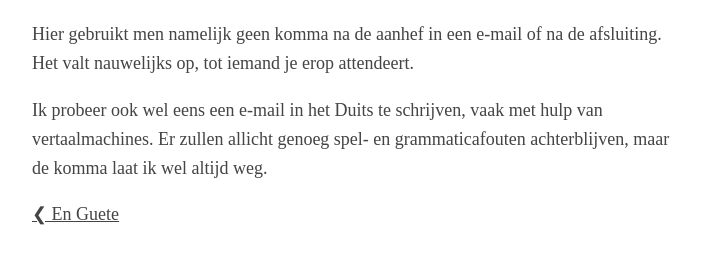
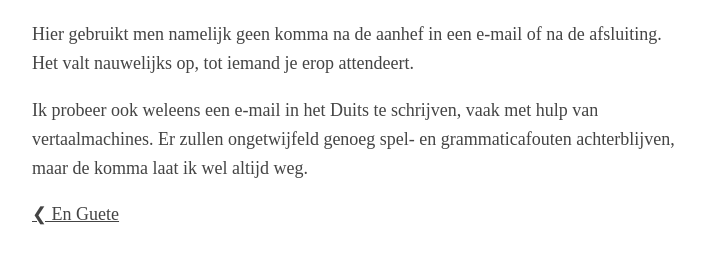
Before and after one commit to Roald87/roaldin.ch, a Jekyll site: the page built from _posts/2023-06-13-komma.md, in a window 1280 px wide. Shown: the part 549-813 px from the top of the page, without its empty margins (283-996 px from the left). Built offline with Jekyll 4.4.1, drawn with Linux system fonts in a browser that asks for light colours; comment, search, counter and statistics services are not loaded.

Commit message:
Spellcheck by ChatGPT

```diff
--- a/_posts/2023-06-13-komma.md
+++ b/_posts/2023-06-13-komma.md
@@ -12,4 +12,4 @@ Zelfs dan is er nog een manier om de buitenlanders eruit te filteren.
 
 Hier gebruikt men namelijk geen komma na de aanhef in een e-mail of na de afsluiting. Het valt nauwelijks op, tot iemand je erop attendeert.
 
-Ik probeer ook wel eens een e-mail in het Duits te schrijven, vaak met hulp van vertaalmachines. Er zullen allicht genoeg spel- en grammaticafouten achterblijven, maar de komma laat ik wel altijd weg.
+Ik probeer ook weleens een e-mail in het Duits te schrijven, vaak met hulp van vertaalmachines. Er zullen ongetwijfeld genoeg spel- en grammaticafouten achterblijven, maar de komma laat ik wel altijd weg.
```
